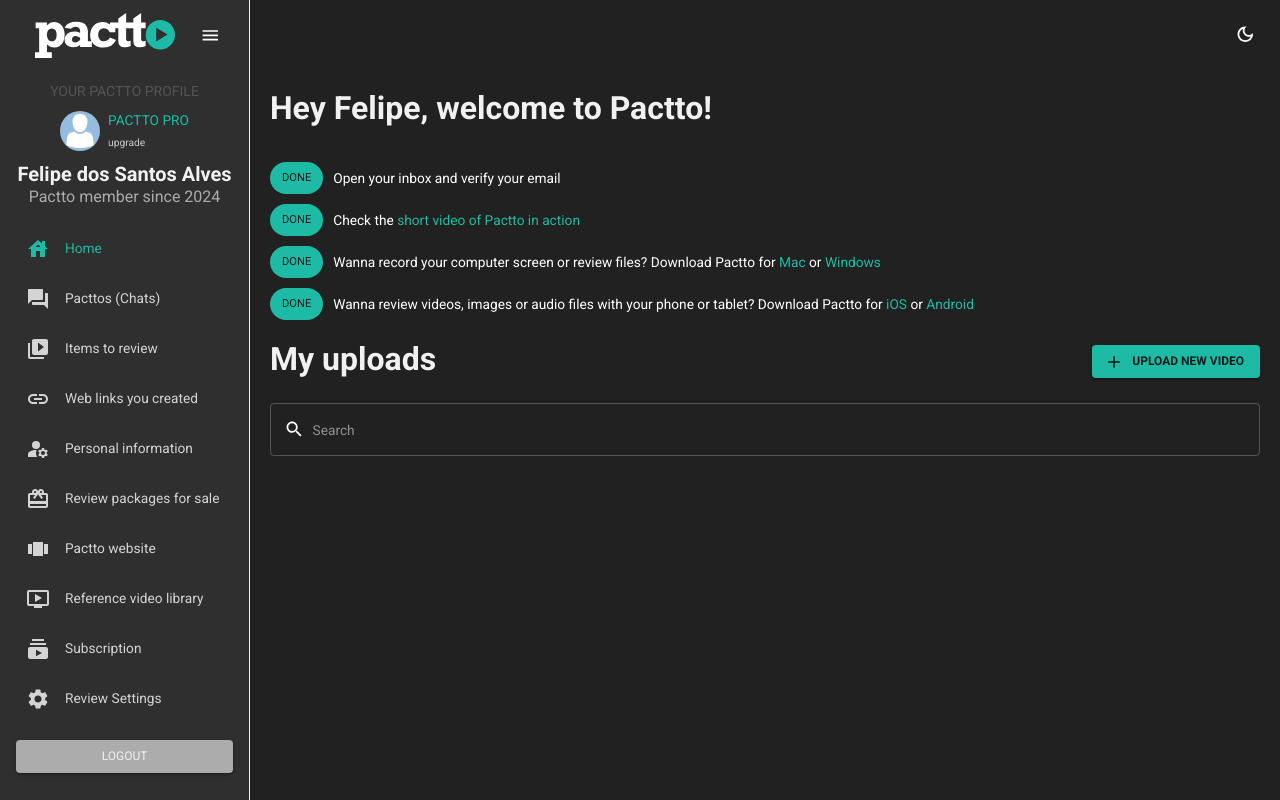
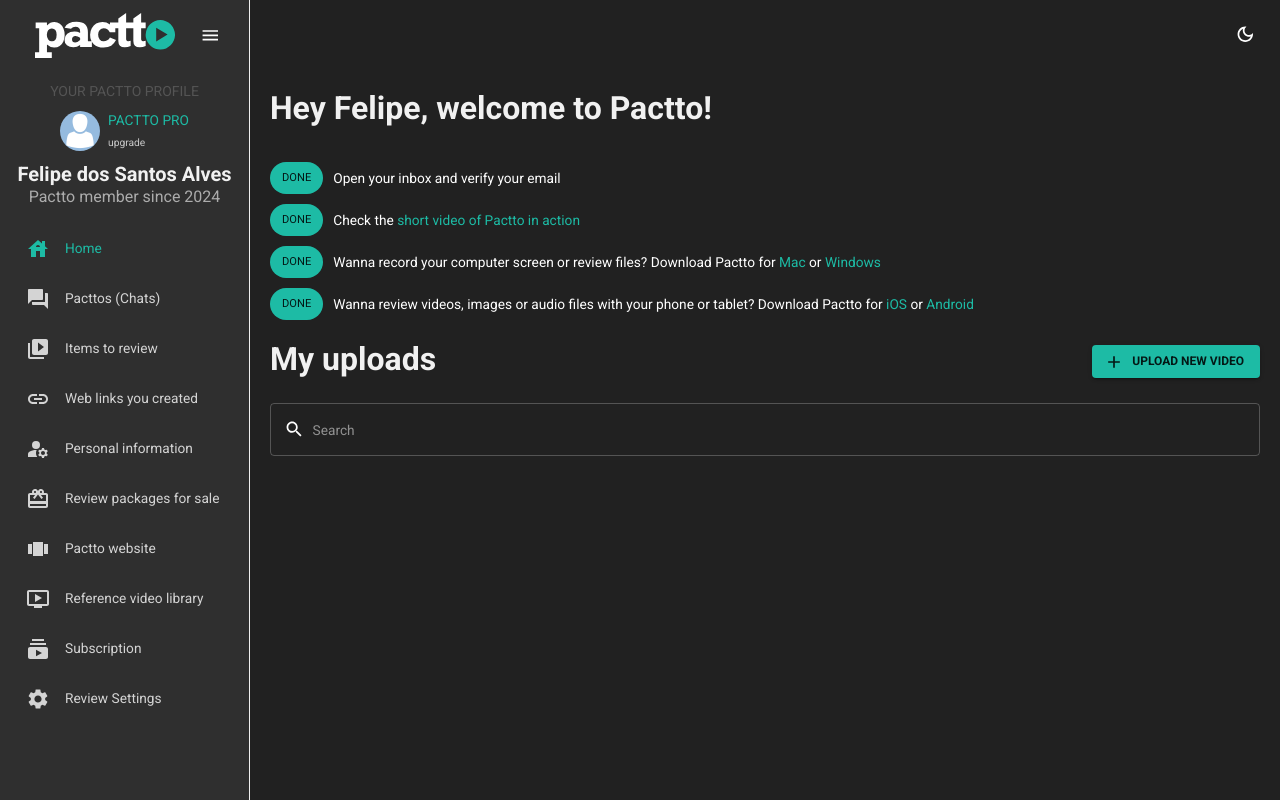
Before and after one commit to felpsalvs/web-admin, a React (Vite) app: page / in a window 1280 px wide. Built offline with nearby package versions, Linux system fonts and the light colour scheme; the HTML template or start-up script is replaced by a standard one.

Commit message:
chore: transform button into component

```diff
--- /dev/null
+++ b/src/components/Logout.jsx
@@ -0,0 +1,29 @@
+import { useTheme, Button, Box } from "@mui/material"
+import { tokens } from "../theme"
+
+const Logout = () => {
+	const theme = useTheme()
+	const colors = tokens(theme.palette.mode)
+
+	return (
+		<Box mt="90px" p={3}>
+			<Button
+				fullWidth
+				variant="contained"
+				sx={{
+					backgroundColor: colors.grey[400],
+					color: colors.black[500],
+					fontWeight: '600',
+					height: '48px',
+					"&:hover": {
+						backgroundColor: colors.grey[300],
+					},
+				}}
+			>
+				LOGOUT
+			</Button>
+		</Box>
+	)
+}
+
+export default Logout
--- a/src/scenes/global/Sidebar.jsx
+++ b/src/scenes/global/Sidebar.jsx
@@ -1,26 +1,27 @@
-import { useState } from "react";
-import { Sidebar, Menu, MenuItem, sidebarClasses } from "react-pro-sidebar";
-import { Box, IconButton, Typography, useTheme, Button } from "@mui/material";
-import { Link } from "react-router-dom";
-import { tokens } from "../../theme";
+import { useState } from "react"
+import { Sidebar, Menu, MenuItem, sidebarClasses } from "react-pro-sidebar"
+import { Box, IconButton, Typography, useTheme } from "@mui/material"
+import { Link } from "react-router-dom"
+import { tokens } from "../../theme"
 
-import HomeIcon from "@mui/icons-material/House";
-import PacttosIcon from "@mui/icons-material/Forum";
-import ReviewIcon from "@mui/icons-material/VideoLibrary";
-import SharedIcon from "@mui/icons-material/Link";
-import InfoIcon from "@mui/icons-material/ManageAccounts";
-import PackagesIcon from "@mui/icons-material/Redeem";
-import ProfileIcon from "@mui/icons-material/ViewCarousel";
-import LibraryIcon from "@mui/icons-material/OndemandVideo";
-import SubscriptionIcon from "@mui/icons-material/Subscriptions";
-import SettingsIcon from "@mui/icons-material/Settings";
-import MenuIcon from "@mui/icons-material/Menu";
-import avatar from "../../assets/avatar.png";
-import logo from '../../assets/pactto-logo.svg'
+import HomeIcon from "@mui/icons-material/House"
+import PacttosIcon from "@mui/icons-material/Forum"
+import ReviewIcon from "@mui/icons-material/VideoLibrary"
+import SharedIcon from "@mui/icons-material/Link"
+import InfoIcon from "@mui/icons-material/ManageAccounts"
+import PackagesIcon from "@mui/icons-material/Redeem"
+import ProfileIcon from "@mui/icons-material/ViewCarousel"
+import LibraryIcon from "@mui/icons-material/OndemandVideo"
+import SubscriptionIcon from "@mui/icons-material/Subscriptions"
+import SettingsIcon from "@mui/icons-material/Settings"
+import MenuIcon from "@mui/icons-material/Menu"
+import avatar from "../../assets/avatar.png"
+import logo from "../../assets/pactto-logo.svg"
+import Logout from "../../components/Logout"
 
 const Item = ({ title, to, icon, selected, setSelected }) => {
-  const theme = useTheme();
-  const colors = tokens(theme.palette.mode);
+	const theme = useTheme()
+	const colors = tokens(theme.palette.mode)
 
 	return (
 		<MenuItem
@@ -34,17 +35,17 @@
 		>
 			<Typography>{title}</Typography>
 		</MenuItem>
-  );
-};
+	)
+}
 
 const ProSidebar = () => {
-  const theme = useTheme();
-  const colors = tokens(theme.palette.mode);
-  const [isCollapsed, setIsCollapsed] = useState(false);
-  const [selected, setSelected] = useState("Home");
+	const theme = useTheme()
+	const colors = tokens(theme.palette.mode)
+	const [isCollapsed, setIsCollapsed] = useState(false)
+	const [selected, setSelected] = useState("Home")
 
 	return (
-    <Box sx={{ display: 'flex' }}>
+		<Box sx={{ display: "flex" }}>
 			<Sidebar
 				collapsed={isCollapsed}
 				rootStyles={{
@@ -82,7 +83,12 @@
 							<Typography variant="h6" color={colors.secondary[500]}>
 								YOUR PACTTO PROFILE
 							</Typography>
-              <Box display="flex" justifyContent="center" alignItems="center" mt={1}>
+							<Box
+								display="flex"
+								justifyContent="center"
+								alignItems="center"
+								mt={1}
+							>
 								<img
 									alt="profile-user"
 									width="40px"
@@ -100,7 +106,13 @@
 								</Box>
 							</Box>
 							<Box textAlign="center">
-              <Typography variant="h4" color={colors.grey[100]} fontWeight="bold" mt={1} sx={{ m: "10px 0 0 0" }}>
+								<Typography
+									variant="h4"
+									color={colors.grey[100]}
+									fontWeight="bold"
+									mt={1}
+									sx={{ m: "10px 0 0 0" }}
+								>
 									Felipe dos Santos Alves
 								</Typography>
 								<Typography variant="h5" color={colors.grey[500]}>
@@ -114,95 +126,79 @@
 						<Item
 							title="Home"
 							to="/"
-              icon={<HomeIcon sx={{fontSize: 24}}/>}
+							icon={<HomeIcon sx={{ fontSize: 24 }} />}
 							selected={selected}
 							setSelected={setSelected}
 						/>
 						<Item
 							title="Pacttos (Chats)"
 							to="/pacttos"
-              icon={<PacttosIcon sx={{fontSize: 24}}/>}
+							icon={<PacttosIcon sx={{ fontSize: 24 }} />}
 							selected={selected}
 							setSelected={setSelected}
 						/>
 						<Item
 							title="Items to review"
 							to="/review"
-              icon={<ReviewIcon sx={{fontSize: 24}}/>}
+							icon={<ReviewIcon sx={{ fontSize: 24 }} />}
 							selected={selected}
 							setSelected={setSelected}
 						/>
 						<Item
 							title="Web links you created"
 							to="/shared"
-              icon={<SharedIcon sx={{fontSize: 24}}/>}
+							icon={<SharedIcon sx={{ fontSize: 24 }} />}
 							selected={selected}
 							setSelected={setSelected}
 						/>
 						<Item
 							title="Personal information"
 							to="/info"
-              icon={<InfoIcon sx={{fontSize: 24}}/>}
+							icon={<InfoIcon sx={{ fontSize: 24 }} />}
 							selected={selected}
 							setSelected={setSelected}
 						/>
 						<Item
 							title="Review packages for sale"
 							to="/packages"
-              icon={<PackagesIcon sx={{fontSize: 24}}/>}
+							icon={<PackagesIcon sx={{ fontSize: 24 }} />}
 							selected={selected}
 							setSelected={setSelected}
 						/>
 						<Item
 							title="Pactto website"
 							to="/profile"
-              icon={<ProfileIcon sx={{fontSize: 24}}/>}
+							icon={<ProfileIcon sx={{ fontSize: 24 }} />}
 							selected={selected}
 							setSelected={setSelected}
 						/>
 						<Item
 							title="Reference video library"
 							to="/library"
-              icon={<LibraryIcon sx={{fontSize: 24}}/>}
+							icon={<LibraryIcon sx={{ fontSize: 24 }} />}
 							selected={selected}
 							setSelected={setSelected}
 						/>
 						<Item
 							title="Subscription"
 							to="/subscription"
-              icon={<SubscriptionIcon sx={{fontSize: 24}}/>}
+							icon={<SubscriptionIcon sx={{ fontSize: 24 }} />}
 							selected={selected}
 							setSelected={setSelected}
 						/>
 						<Item
 							title="Review Settings"
 							to="/settings"
-              icon={<SettingsIcon sx={{fontSize: 24}}/>}
+							icon={<SettingsIcon sx={{ fontSize: 24 }} />}
 							selected={selected}
 							setSelected={setSelected}
 						/>
 					</Box>
 				</Menu>
-        {!isCollapsed && (
-          <Box mt="auto" p={2}>
-            <Button
-              fullWidth
-              variant="contained"
-              sx={{
-                backgroundColor: colors.grey[500],
-                color: colors.grey[100],
-                '&:hover': {
-                  backgroundColor: colors.grey[700],
-                }
-              }}
-            >
-              LOGOUT
-            </Button>
-          </Box>
-        )}
+				{!isCollapsed && <Logout />}
 			</Sidebar>
 		</Box>
-  );
-};
+	)
+}
 
-export default ProSidebar;
+export default ProSidebar
```
Lines whose indentation alone changed are shown as unchanged.
